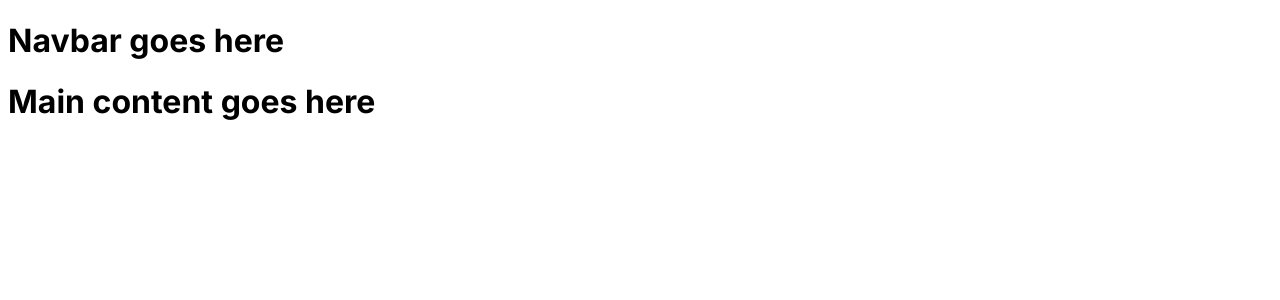
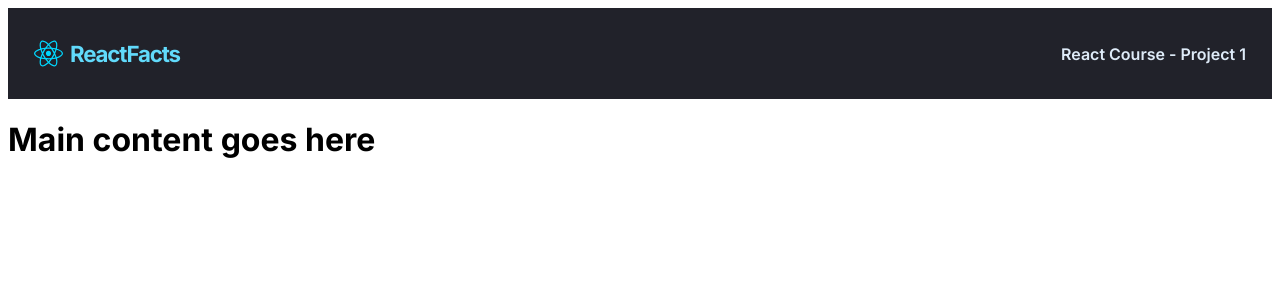
Before and after one commit to realiru/LearnReact, a React (Vite) app in the folder Learn-React/: page / in a window 1280 px wide. Shown: the top 300 px of the page. Built offline with nearby package versions, Linux system fonts and the light colour scheme.

Commit message:
Attempt at Navbar
Solo attempt at designing the navbar to match the example provided.
Outcome: Visibly similar but I feel I used a lot of bad syntax and over coded simple things.

```diff
--- a/Learn-React/src/components/Navbar.jsx
+++ b/Learn-React/src/components/Navbar.jsx
@@ -1,5 +1,15 @@
 import React from "react";
-
+import Logo from '../assets/react.svg';
 export default function Navbar() {
-return (<h1 className="navbar">Navbar goes here</h1>)
+return (
+<nav className="navbar">
+<div className="navbar-right">
+<img className="navbar-logo" src={Logo} alt="Logo"/>
+<h1 className="navbar-text">ReactFacts</h1>
+</div>
+<div className="navbar-left">
+<p className="navbar-subtext"> React Course - Project 1</p>
+</div>
+</nav>
+)
 }
--- a/Learn-React/src/index.css
+++ b/Learn-React/src/index.css
@@ -1,4 +1,55 @@
 .main{
-    font-family: 'Inter', sans-serif;}
+    font-family: 'Inter', sans-serif;
+  }
+
 .navbar{
-  font-family: 'Inter', sans-serif}
+  height: 91px;
+  font-family: 'Inter', sans-serif;
+  display: flex;
+  flex-direction: row;
+  justify-content: space-between;
+  align-items: center;
+  background: #21222A;
+  padding: 0 26px;
+}
+
+.navbar-logo{
+  width: 28.93px;
+  height: 28.93px;
+}
+
+.navbar-text{
+  color: #61DAFB;
+  font-family: Inter;
+  font-size: 22.253px;
+  font-style: normal;
+  font-weight: 700;
+  line-height: normal;
+  letter-spacing: -1.113px;
+  margin-left: 7px;
+}
+
+.navbar-subtext{
+  font-family: 'Inter', sans-serif;
+  color: #DEEBF8;
+  text-align: right;
+  font-size: 16px;
+  font-style: normal;
+  font-weight: 600;
+  line-height: normal;
+}
+
+.navbar-right{
+  display: flex;
+  flex-direction: row;
+  justify-content: space-between;
+  align-items: center;
+
+}
+
+.navbar-left{
+  display: flex;
+  flex-direction: row;
+  justify-content: space-between;
+  align-items: center;
+}
```
Also changed, not shown: Learn-React/src/App.jsx (+1 -25 lines).
